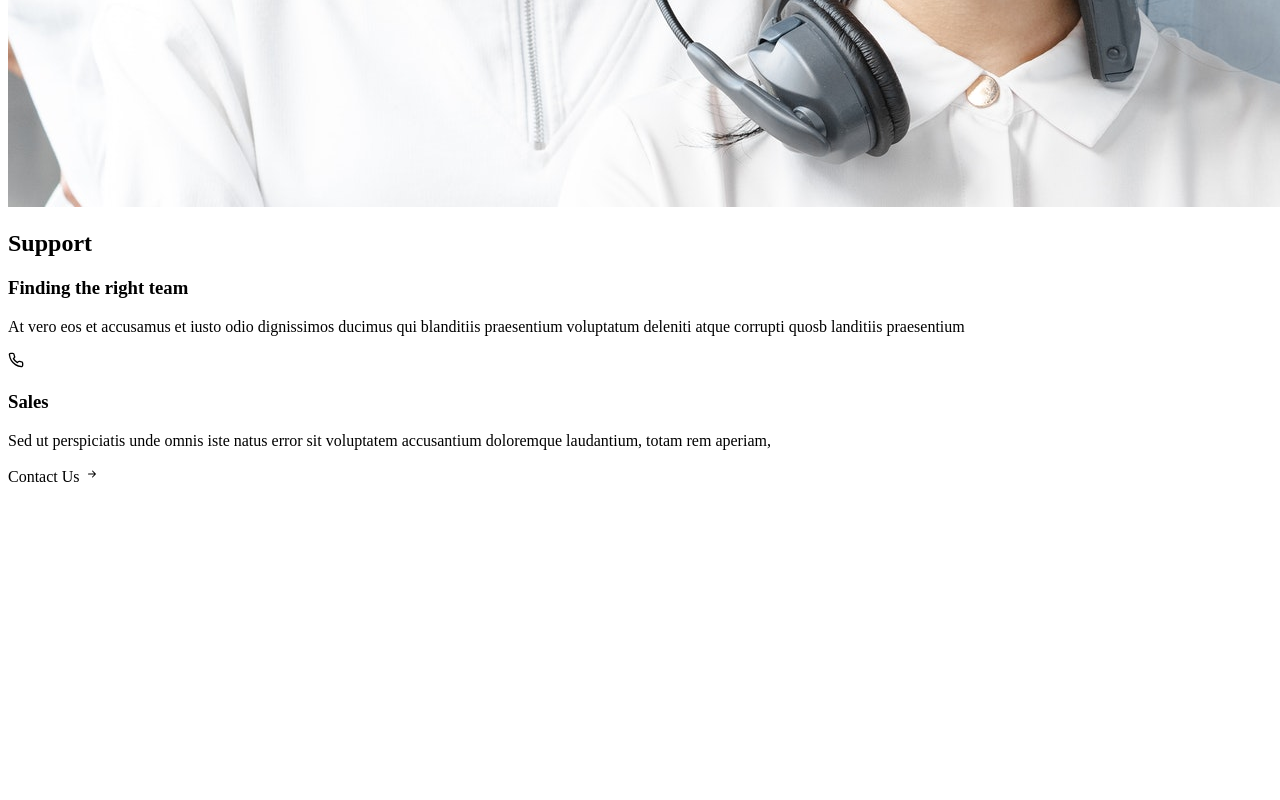
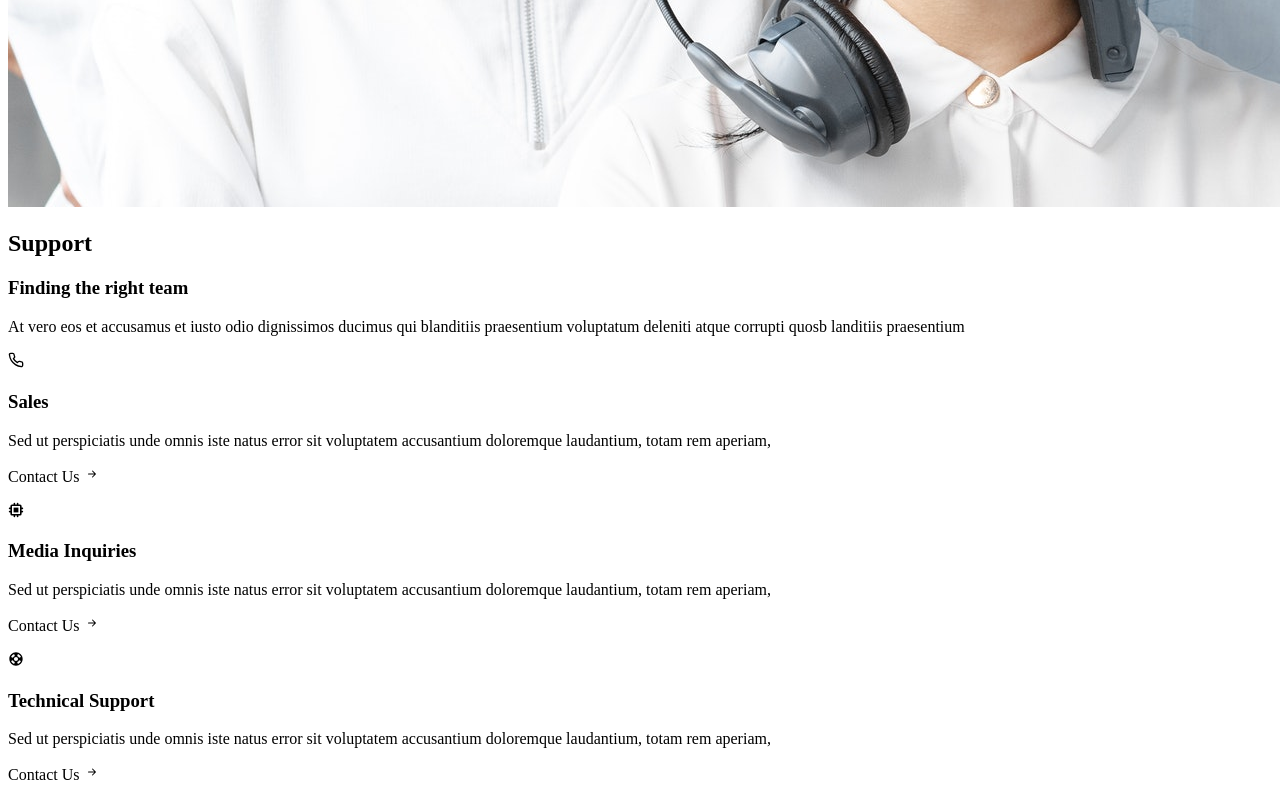
Before and after one commit to kiptanuiBoaz/cloud-app, a React (Create React App) app: page / in a window 1280 px wide. Shown: the part 2683-3483 px from the top of the page. Before the commit the page ends 3185 px from the top, so only its background shows below. Built offline with nearby package versions, Linux system fonts and the light colour scheme.

Commit message:
support cont

```diff
--- a/src/components/Support.jsx
+++ b/src/components/Support.jsx
@@ -22,9 +22,10 @@ const Support = () => {
                     blanditiis praesentium voluptatum deleniti atque corrupti quosb landitiis praesentium
                 </p>
             </div>
-            <div className=" grid relative grid-cols-1 lg:grid-cols-3 gap-x-8  gap-y-16 px-4 pt-12 sm:pt-20 text-black" >
+            <div className=" grid relative grid-cols-1  lg:grid-cols-3 gap-x-8  gap-y-16 px-4 pt-12  sm:pt-20 text-black" >
+
                 <div className="bg-white rounded-xl shadow-2xl">
-                    <div className="p-8">
+                    <div className=" p-8">
                         <FiPhone className=" h-16 w-16 bg-indigo-600 p-4 text-white rounded-lg mt-[-4rem]"/>
                         <h3 className="font-bold text-2xl my-6">Sales</h3>
                         <p className="text-grey-600 text-xl"  >Sed ut perspiciatis unde omnis iste natus error sit voluptatem accusantium doloremque laudantium, totam rem aperiam,</p>
@@ -33,6 +34,29 @@ const Support = () => {
                         <p className="flex  items-center  text-indigo-600">Contact Us <BsArrowRightShort/></p>
                     </div>
                 </div>
+
+                <div className="bg-white rounded-xl shadow-2xl">
+                    <div className=" p-8">
+                        <HiChip  className=" h-16 w-16 bg-indigo-600 p-4 text-white rounded-lg mt-[-4rem]"/>
+                        <h3 className="font-bold text-2xl my-6">Media Inquiries</h3>
+                        <p className="text-grey-600 text-xl"  >Sed ut perspiciatis unde omnis iste natus error sit voluptatem accusantium doloremque laudantium, totam rem aperiam,</p>
+                    </div>
+                    <div className="bg-slate-100  pl-8 py-4 ">
+                        <p className="flex  items-center  text-indigo-600">Contact Us <BsArrowRightShort/></p>
+                    </div>
+                </div>
+
+                <div className="bg-white rounded-xl shadow-2xl">
+                    <div className=" p-8">
+                        <MdSupport className=" h-16 w-16 bg-indigo-600 p-4 text-white rounded-lg mt-[-4rem]"/>
+                        <h3 className="font-bold text-2xl my-6">Technical Support</h3>
+                        <p className="text-grey-600 text-xl"  >Sed ut perspiciatis unde omnis iste natus error sit voluptatem accusantium doloremque laudantium, totam rem aperiam,</p>
+                    </div>
+                    <div className="bg-slate-100  pl-8 py-4 ">
+                        <p className="flex  items-center  text-indigo-600">Contact Us <BsArrowRightShort/></p>
+                    </div>
+                </div>
+
             </div>
         </div>
     </div>
```
